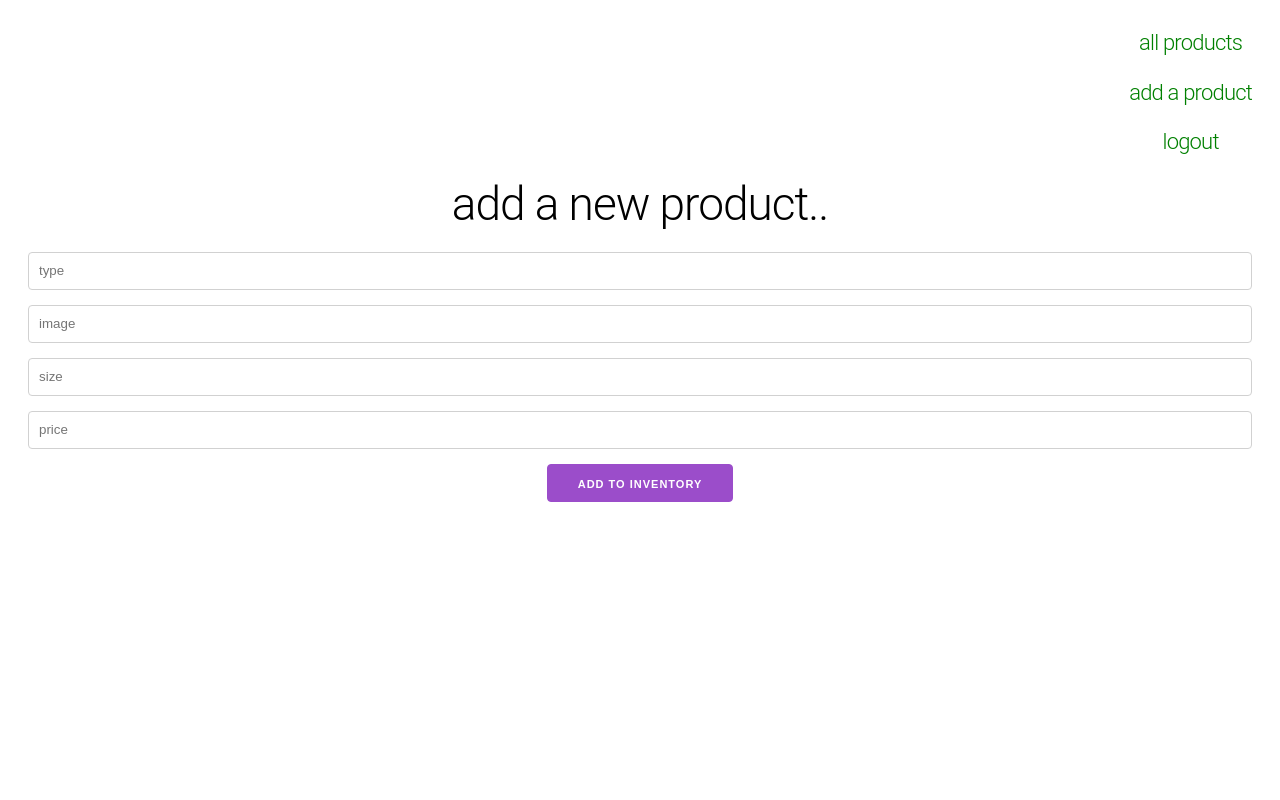
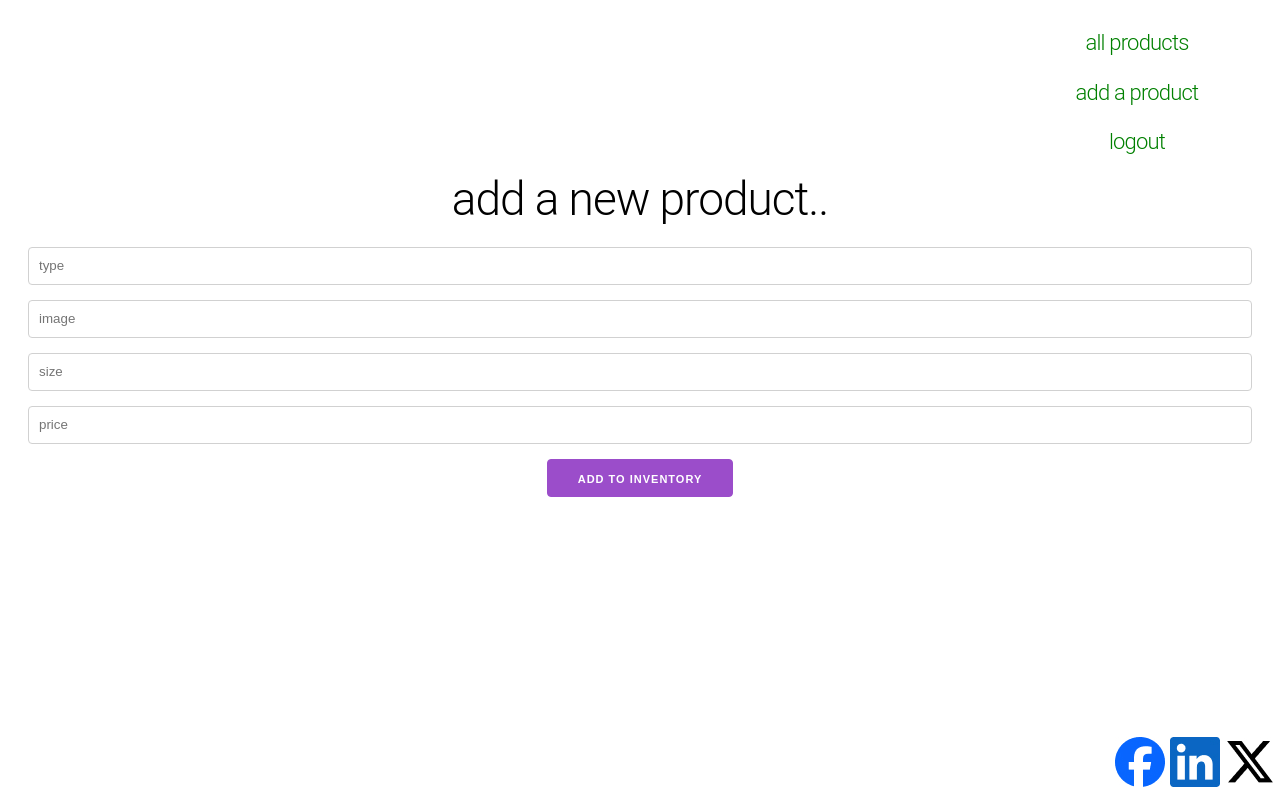
Before and after one commit to a1g23/maxcraft_frontend, a React (Vite) app: page /new in a window 1280 px wide. Both pictures are taken after a click on the icon 1239 px from the left and 40 px from the top of the page. Built offline with nearby package versions, Linux system fonts and the light colour scheme; no server answers.

Commit message:
looking good to present

```diff
--- a/src/components/Hamburger.jsx
+++ b/src/components/Hamburger.jsx
@@ -3,7 +3,7 @@ import { Link } from 'react-router-dom'
 const Hamburger = () => {
 
     return(
-        <div className="">
+        <div className="hamburger-content">
             <div>
                 <Link to={'/'}>
                     <h4>all products</h4>
--- a/src/components/Header.jsx
+++ b/src/components/Header.jsx
@@ -9,7 +9,7 @@ const Header = () => {
         setHamburgerOpen(!hamburgerOpen)
     }
     return(
-        <div className="hamburger">
+        <div className="container-ham">
             {!hamburgerOpen &&
             <div className="hamburger-svg">
                 <svg width="25px" height="25px" viewBox="0 0 20 20" xmlns="http://www.w3.org/2000/svg" fill="none" stroke="#000000" transform="matrix(1, 0, 0, 1, 0, 0)rotate(0)" onClick={()=>{toggleMenu()}}>
--- a/src/index.css
+++ b/src/index.css
@@ -5,6 +5,7 @@
 }
 
 .header-container {
+    margin-bottom: 18vh;
     display: flex;
     justify-content: flex-end;
     gap: 50%;
@@ -19,9 +20,20 @@
 }
 
 h1 {
-    color: black
+    color: black;
+    left: 25vh;
 }
 h4 {
 
     color: green;
 }
+
+.container-ham {
+    position: relative;
+}
+
+.hamburger-content {
+    position: absolute;
+    right: 15px;
+    width: 25vh;
+}
--- a/src/pages/Create.jsx
+++ b/src/pages/Create.jsx
@@ -1,5 +1,6 @@
 import { Form } from 'react-router-dom'
 import Header from '../components/Header'
+import Footer from '../components/Footer'
 
 const Create = (props) => {
     return(
@@ -15,6 +16,7 @@ const Create = (props) => {
                     <input type="number" id="price" name="price" placeholder="price"/>
                     <button>Add to Inventory</button>
             </Form>
+            <Footer />
 
         </div>
 
--- a/src/pages/Show.jsx
+++ b/src/pages/Show.jsx
@@ -1,5 +1,6 @@
 import { useLoaderData, Form, Link } from "react-router-dom"
 import Header from "../components/Header"
+import Footer from "../components/Footer"
 
 const Show = (props) => {
     const product = useLoaderData()
@@ -28,6 +29,7 @@ const Show = (props) => {
                     <button>Update</button>
                 </Link>
             </div>
+            <Footer />
         </div>
 
 
--- a/src/pages/Update.jsx
+++ b/src/pages/Update.jsx
@@ -1,5 +1,6 @@
 import { useLoaderData, Form } from "react-router-dom"
 import Header from "../components/Header"
+import Footer from "../components/Footer"
 
 const Update = (props) => {
     const product = useLoaderData()
@@ -19,7 +20,7 @@ const Update = (props) => {
                 <input type="number" id="price" name="price" defaultValue={product.price}/>
                 <button>Update</button>
             </Form>
-
+            <Footer />
         </div>
 
 
```
Also changed, not shown: src/components/Screenshot 2024-04-03 at 9.27.17 PM.png (added).
